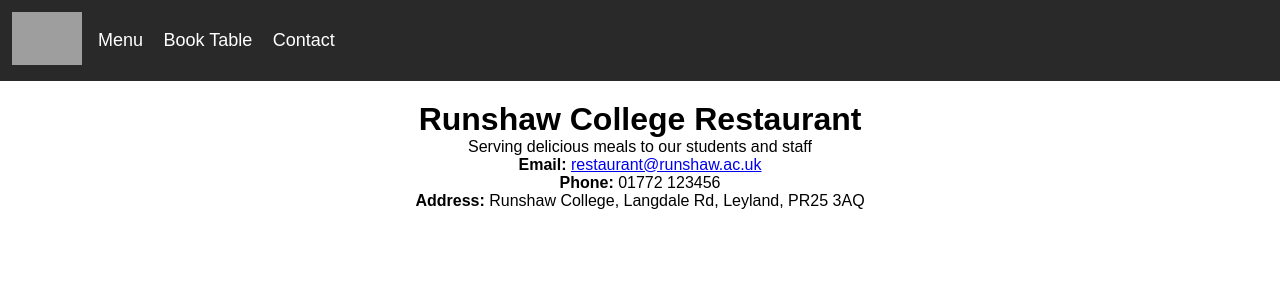
After one commit to P0larbe3r/Runshaw-Restraunt, a Django app: page /contact/ in a window 1280 px wide. The commit adds this page. Shown: the top 300 px of the page. Run offline with Django 5.2, Linux system fonts and the light colour scheme; grey boxes are pictures that could not be loaded.

Commit message:
base template

```diff
--- /dev/null
+++ b/Restraunt/RestrauntApp/templates/base.html
@@ -0,0 +1,42 @@
+<!DOCTYPE html>
+<html lang="en">
+<head>
+    <meta charset="UTF-8">
+    <meta name="viewport" content="width=device-width, initial-scale=1.0">
+    <style>
+        * {
+            margin: 0;
+            padding: 0;
+            box-sizing: border-box;
+            font-family: Arial, Helvetica, sans-serif;
+        }
+        .nav {
+            display: flex;
+            align-items: center;
+            padding: 12px;
+            background: rgb(41, 41, 41);
+        }
+
+        .nav a {
+            text-decoration: none;
+            color: white;
+            font-size: 18px;
+            margin-left: 16px;
+        }
+    </style>
+</head>
+<body>
+    <div class="nav">
+        <div class="nav-left">
+            <img style="background: white;" width="70" src="https://upload.wikimedia.org/wikipedia/en/thumb/0/0e/Runshaw_College_Logo.svg/1200px-Runshaw_College_Logo.svg.png" alt="">
+        </div>
+        <div class="nav-right">
+            <a href="{% url 'Menu' %}">Menu</a>
+            <a href="{% url 'book_table' %}">Book Table</a>
+            <a href="{% url 'contact' %}">Contact</a>
+        </div>
+    </div>
+    {% block content %}
+    {% endblock %}
+</body>
+</html>
--- /dev/null
+++ b/Restraunt/RestrauntApp/templates/contact.html
@@ -0,0 +1,21 @@
+{% extends 'base.html' %}
+
+{% block content %}
+<div style="text-align: center; margin: 20px;">
+    <header>
+        <h1>Runshaw College Restaurant</h1>
+        <p>Serving delicious meals to our students and staff</p>
+    </header>
+
+    <div class="container">
+        <div class="contact-info">
+            <p><strong>Email:</strong> <a href="mailto:restaurant@runshaw.ac.uk">restaurant@runshaw.ac.uk</a></p>
+            <p><strong>Phone:</strong> 01772 123456</p>
+            <p><strong>Address:</strong> Runshaw College, Langdale Rd, Leyland, PR25 3AQ</p>
+        </div>
+    </div>
+</div>
+
+
+
+{% endblock %}
--- a/Restraunt/RestrauntApp/templates/home.html
+++ b/Restraunt/RestrauntApp/templates/home.html
@@ -0,0 +1,5 @@
+{% extends 'base.html'%}
+
+{% block content %}
+Home
+{% endblock %}
--- a/Restraunt/RestrauntApp/templates/menu.html
+++ b/Restraunt/RestrauntApp/templates/menu.html
@@ -1,3 +1,6 @@
+{% extends 'base.html'%}
+
+{% block content %}
 <h1>Starters</h1>
 {% for starter in Starters   %}
     <p> {{ starter.name }} - £{{ starter.price }} (  {% for allergy in starter.allergies.all %}
@@ -35,3 +38,5 @@
     )</p>
 
 {% endfor %}
+
+{% endblock %}
--- a/Restraunt/RestrauntApp/urls.py
+++ b/Restraunt/RestrauntApp/urls.py
@@ -4,5 +4,6 @@
 urlpatterns = [
     path('',views.home,name="home"),
     path('book_table',views.book_table_view,name="book_table"),
-    path('Menu/',views.Menu,name="Menu")
+    path('Menu/',views.Menu,name="Menu"),
+    path('contact/', views.contact, name='contact')
 ]
--- a/Restraunt/RestrauntApp/views.py
+++ b/Restraunt/RestrauntApp/views.py
@@ -29,3 +29,6 @@
 
 def home (request):
     return render(request,"home.html",{})
+
+def contact(request):
+    return render(request, 'contact.html',{})
```
Also changed, not shown: Restraunt/RestrauntApp/templates/pdfDownload.html (deleted).
